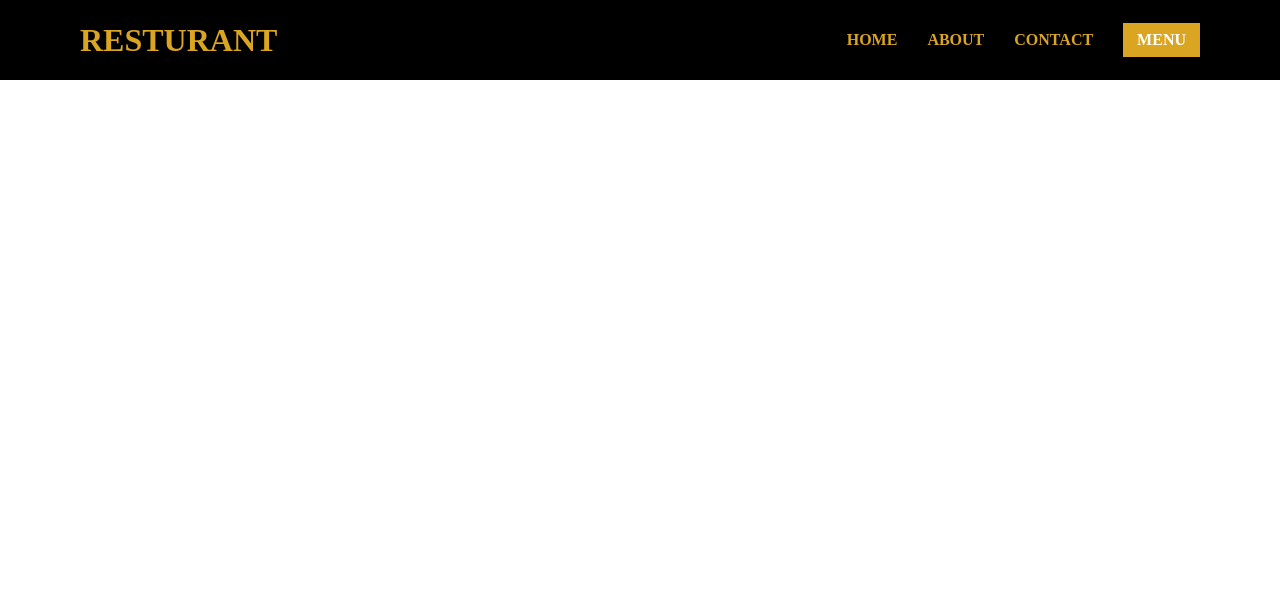
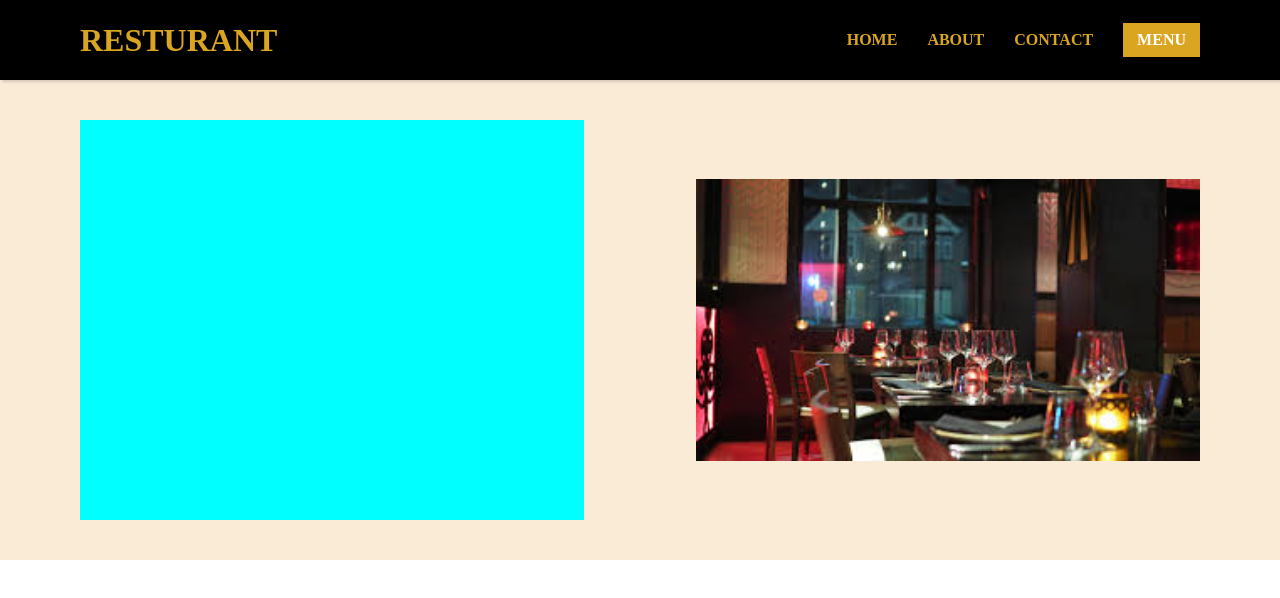
Before and after one commit to MusadiqueMuslim1997/todoapp, a React (Vite) app: page / in a window 1280 px wide. Shown: the top 598 px of the page. Built offline with nearby package versions, Linux system fonts and the light colour scheme.

Commit message:
add image hero

```diff
--- a/src/App.jsx
+++ b/src/App.jsx
@@ -2,7 +2,7 @@ import { useState } from 'react'
 import reactLogo from './assets/react.svg'
 import viteLogo from '/vite.svg'
 import NavBar from './components/NavBar'
-import '@fortawesome/fontawesome-free/css/all.min.css';
+import HeroSection from './components/HeroSection'
 
 
 
@@ -12,6 +12,7 @@ function App() {
   return (
     <>
 <NavBar/>
+<HeroSection/>
     </>
   )
 }
--- /dev/null
+++ b/src/components/HeroSection.jsx
@@ -0,0 +1,14 @@
+import React from 'react'
+import './Style.css'
+import heroImage from './images/rest.jfif'
+
+const HeroSection = () => {
+  return (
+    <div className='hero'>
+      <div className="intro"></div>
+      <div className="img"><img  src={heroImage} alt="" /></div>
+    </div>
+  )
+}
+
+export default HeroSection
--- a/src/components/Style.css
+++ b/src/components/Style.css
@@ -14,6 +14,7 @@ header{
     position: fixed;
     top: 0;
     z-index: 1;
+    box-shadow: rgba(0, 0, 0, 0.15) 1.95px 1.95px 2.6px;
 }
 .logo{
 
@@ -53,3 +54,35 @@ header{
     color: white !important;
     cursor: pointer;
 }
+.hero{
+    width: 100%;
+    padding: 40px 80px;
+    display: flex;
+    align-items: center;
+    justify-content: space-between;
+    background-color: antiquewhite;
+    margin-top: 80px;
+}
+.intro{
+    width: 45%;
+    height: 400px;
+    display: flex;
+    align-items: center;
+    justify-content: center;
+    flex-wrap: wrap;
+    gap: 20px;
+    background-color: aqua;
+}
+.img{
+    width: 45%;
+
+    display: flex;
+    align-items: center;
+    justify-content: center;
+
+    object-fit: cover;
+
+}
+.img > img{
+    width: 100%;
+}
```
Also changed, not shown: src/components/images/rest.jfif (added).
